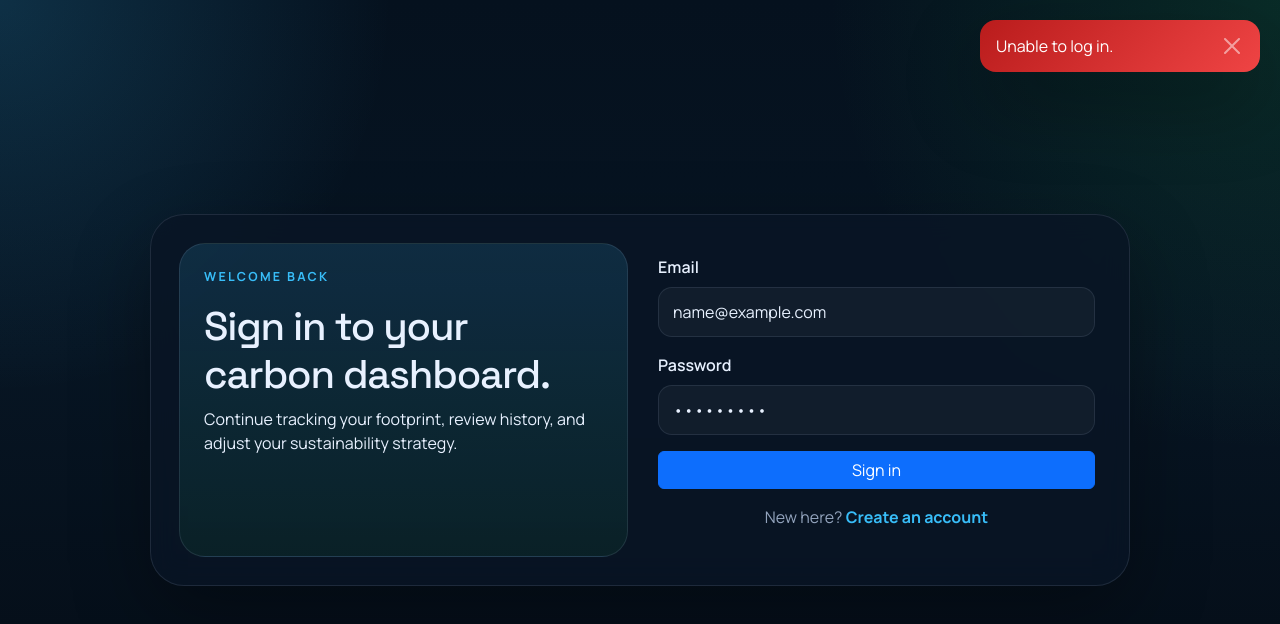
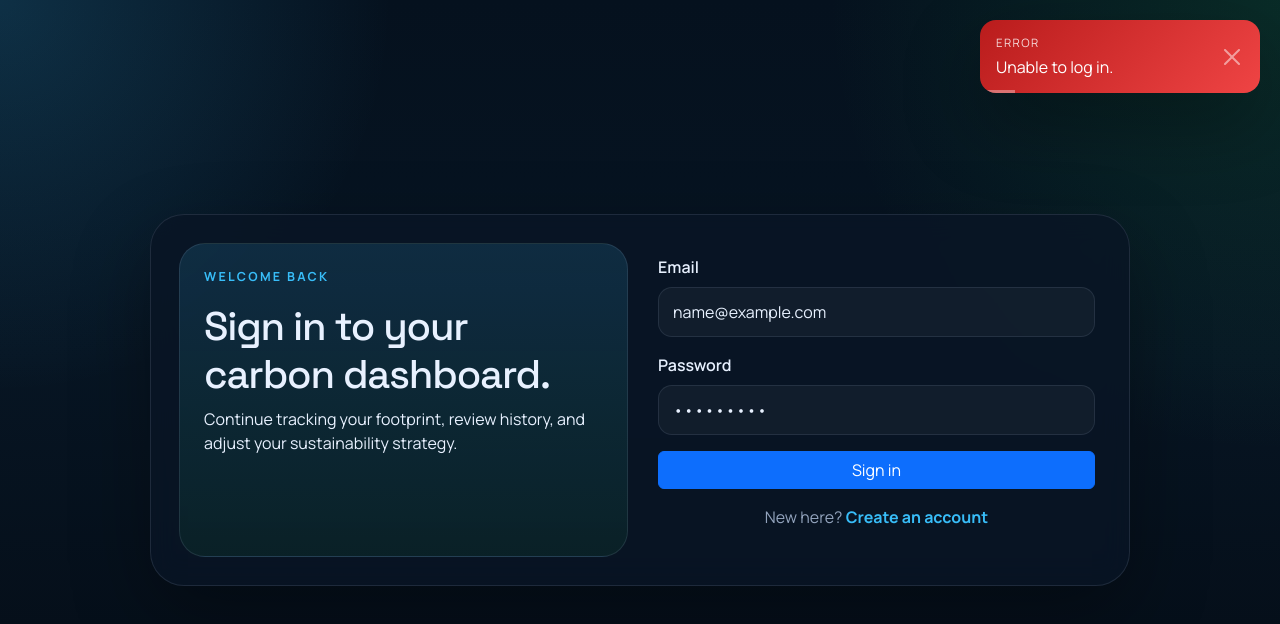
Before and after one commit to mandeep6207/EcoRoute-IQ-Smart-Carbon-Footprint-Sustainable-Lifestyle-Intelligence-Platform, a React (Vite) app in the folder frontend/: page /login in a window 1280 px wide. Both pictures are taken after typing "name@example.com", "Sample123" into the empty fields and a click on the button "Sign in". Shown: the top 624 px of the page. Built offline with nearby package versions, Linux system fonts and the light colour scheme; no server answers.

Commit message:
Improve toast notifications

```diff
--- a/frontend/src/context/ToastContext.jsx
+++ b/frontend/src/context/ToastContext.jsx
@@ -11,8 +11,18 @@ const toastTypes = {
 export function ToastProvider({ children }) {
   const [toasts, setToasts] = useState([])
 
+  const labels = {
+    success: 'Success',
+    error: 'Error',
+    info: 'Info',
+  }
+
   const removeToast = (id) => {
     setToasts((current) => current.filter((toast) => toast.id !== id))
+  }
+
+  const clearToasts = () => {
+    setToasts([])
   }
 
   const showToast = (message, type = 'info') => {
@@ -21,16 +31,20 @@ export function ToastProvider({ children }) {
     window.setTimeout(() => removeToast(id), 3200)
   }
 
-  const value = useMemo(() => ({ showToast }), [])
+  const value = useMemo(() => ({ showToast, clearToasts }), [])
 
   return (
     <ToastContext.Provider value={value}>
       {children}
       <div className="toast-stack" aria-live="polite" aria-atomic="true">
         {toasts.map((toast) => (
-          <div key={toast.id} className={`eco-toast ${toastTypes[toast.type] || toastTypes.info}`}>
-            <span>{toast.message}</span>
+          <div key={toast.id} className={`eco-toast ${toastTypes[toast.type] || toastTypes.info}`} role="status">
+            <div className="eco-toast-body">
+              <span className="eco-toast-label">{labels[toast.type] || labels.info}</span>
+              <span>{toast.message}</span>
+            </div>
             <button type="button" className="btn-close btn-close-white ms-3" aria-label="Close" onClick={() => removeToast(toast.id)} />
+            <span className="toast-progress" />
           </div>
         ))}
       </div>
--- a/frontend/src/styles.css
+++ b/frontend/src/styles.css
@@ -480,8 +480,31 @@ h1, h2, h3, h4, h5 {
   display: flex;
   align-items: center;
   justify-content: space-between;
+  gap: 12px;
   box-shadow: var(--shadow);
   animation: slideIn 0.25s ease;
+  position: relative;
+  overflow: hidden;
+}
+
+.eco-toast-body {
+  display: grid;
+  gap: 4px;
+}
+
+.eco-toast-label {
+  text-transform: uppercase;
+  letter-spacing: 0.12em;
+  font-size: 0.72rem;
+  opacity: 0.84;
+}
+
+.toast-progress {
+  position: absolute;
+  inset: auto 0 0 0;
+  height: 3px;
+  background: rgba(255, 255, 255, 0.35);
+  animation: toastProgress 3.2s linear forwards;
 }
 
 .toast-success { background: linear-gradient(135deg, #16a34a, #22c55e); }
@@ -496,6 +519,17 @@ h1, h2, h3, h4, h5 {
   to {
     transform: translateY(0);
     opacity: 1;
+  }
+}
+
+@keyframes toastProgress {
+  from {
+    transform: scaleX(1);
+    transform-origin: left;
+  }
+  to {
+    transform: scaleX(0);
+    transform-origin: left;
   }
 }
 
```
